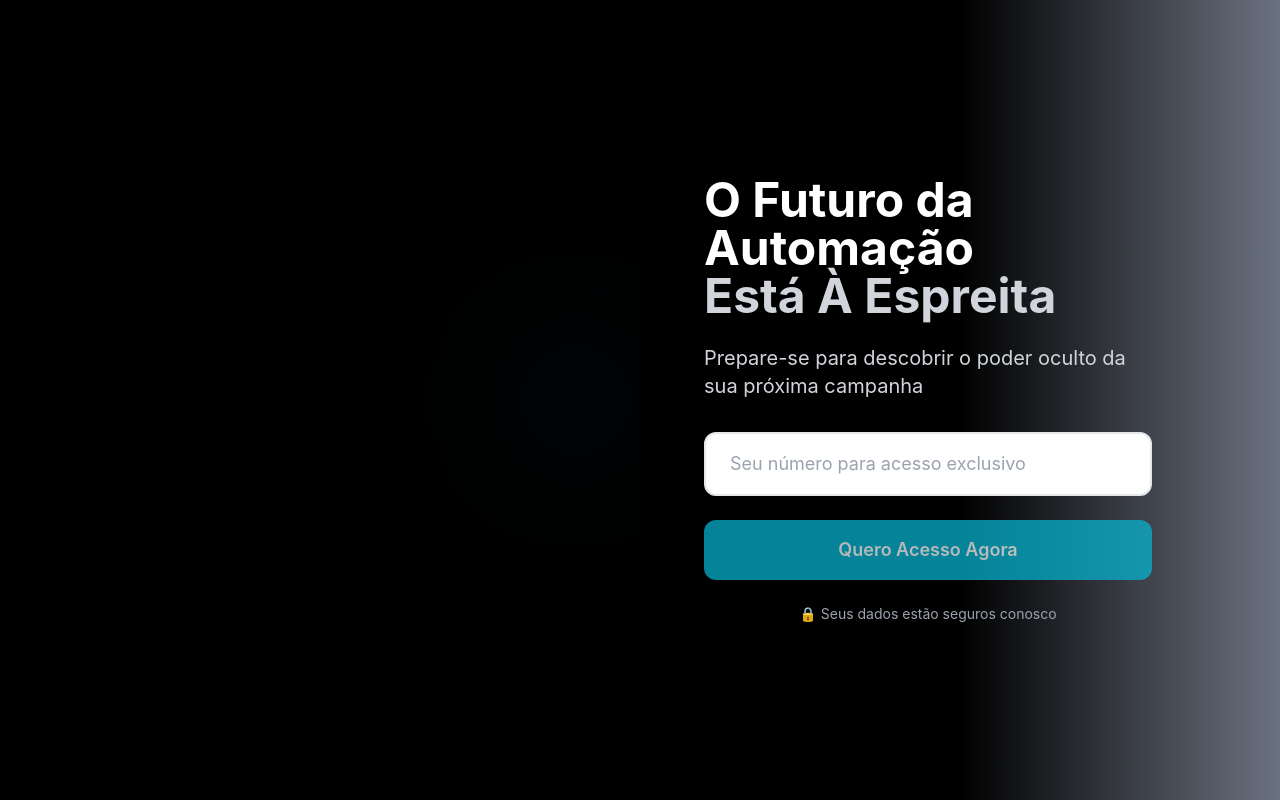
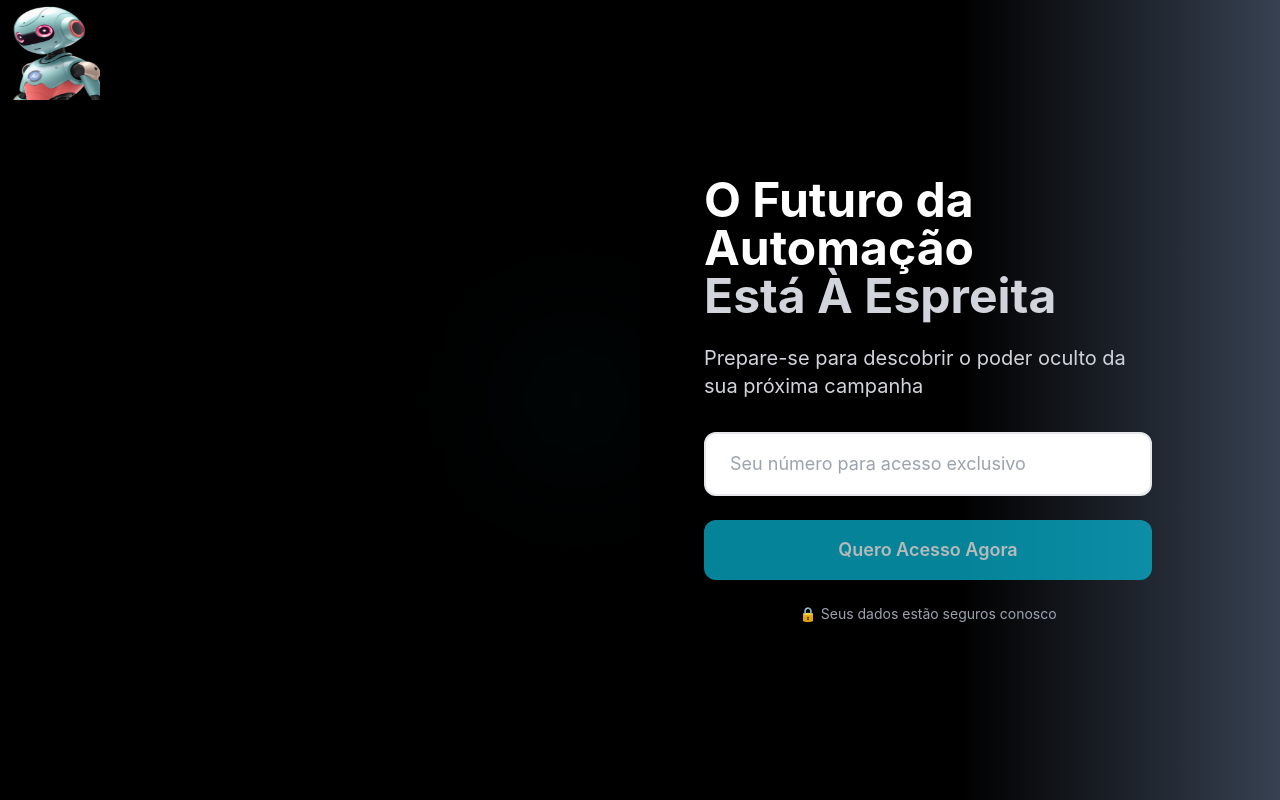
Before and after one commit to tiagoyoko/vibecodelp, a Next.js app: page / in a window 1280 px wide. Built offline with nearby package versions, Linux system fonts and the light colour scheme.

Commit message:
ajuste a imagem , inverta o lado dela, aumente de tamanho e coloque um overlay em cima para escurecer

```diff
--- a/app/page.tsx
+++ b/app/page.tsx
@@ -36,7 +36,15 @@ export default function Page() {
                 className="lg:w-1/2 bg-gray-900 relative overflow-hidden flex items-center justify-center min-h-[50vh] lg:min-h-screen"
                 data-oid=":o1hn7l"
             >
-                <div className="absolute inset-0 bg-black" data-oid="dv._hxe"></div>
+                <div className="absolute inset-0 bg-black" data-oid="dv._hxe">
+                    <img
+                        className="w-[100px] h-[100px]"
+                        data-oid="jbkmg37"
+                        src="/images/Vic.png"
+                        alt="Vic.png"
+                        key="olk-1Zp0"
+                    />
+                </div>
 
                 {/* Bot silhouette emerging from darkness */}
                 <div
@@ -62,7 +70,7 @@ export default function Page() {
                 data-oid="mzr19b0"
             >
                 <div
-                    className="absolute inset-0 bg-gradient-to-l from-gray-500 via-black to-black"
+                    className="absolute inset-0 bg-gradient-to-l from-gray-700 via-black to-black"
                     data-oid="0_6oj_x"
                 ></div>
                 <div
```
Also changed, not shown: public/images/Vic.png (added).
